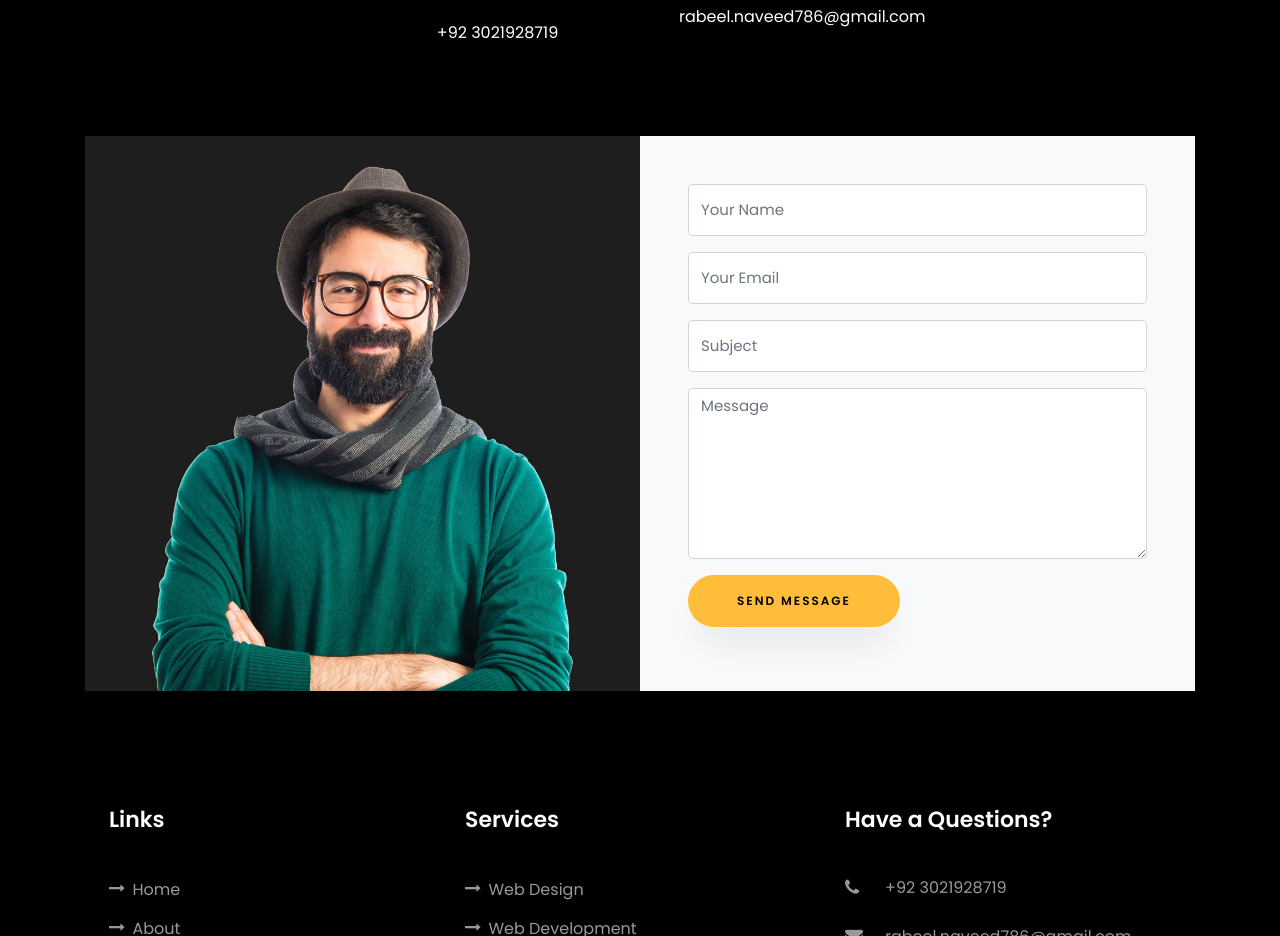
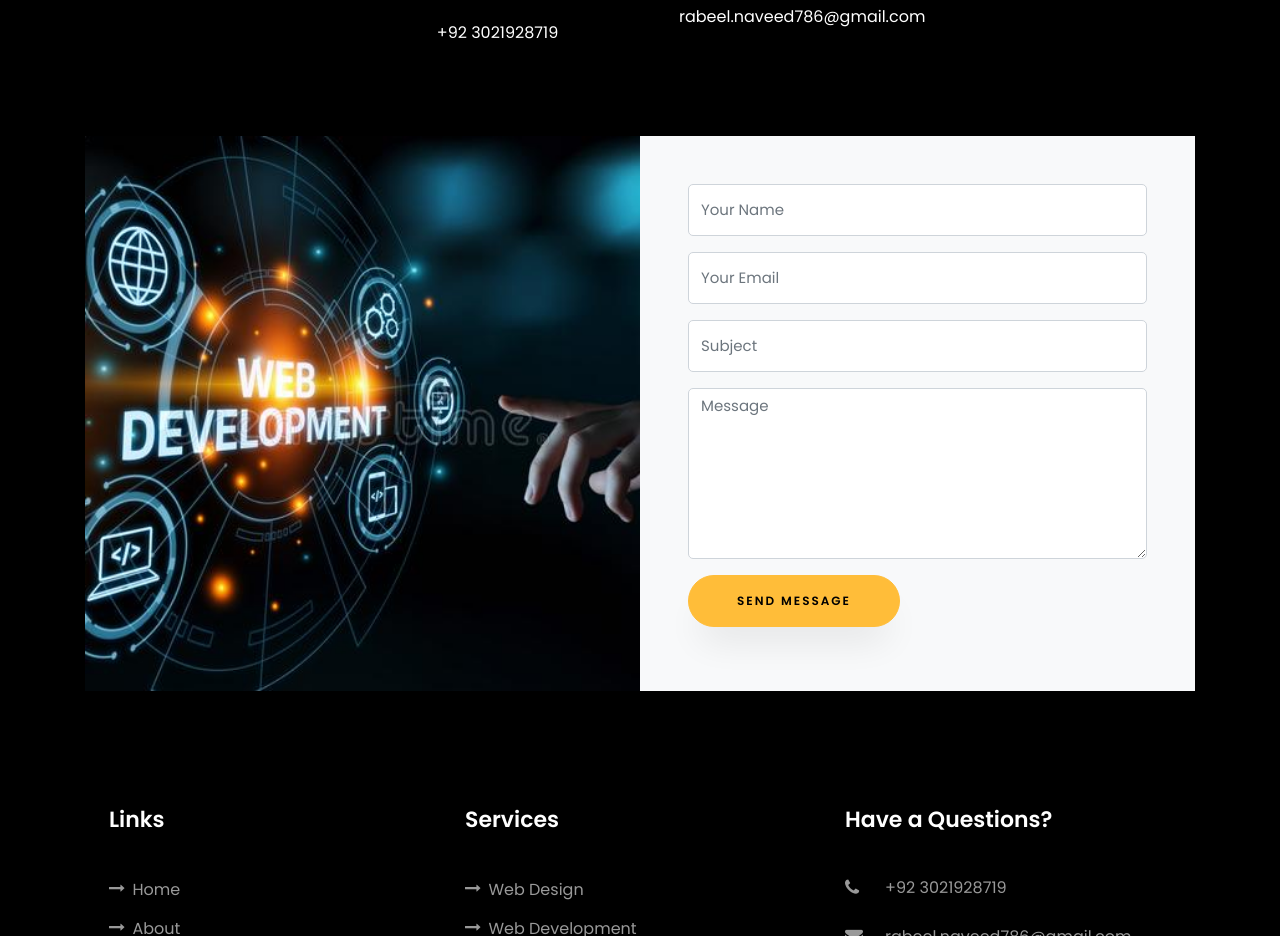
Before and after one commit to Zain082/portfolio, a plain HTML site: page index.html in a window 1280 px wide. Shown: the part 4956-5892 px from the top of the page. Drawn offline with Linux system fonts and the light colour scheme; files whose address does not match are found by name.

Commit message:
Update index.html

```diff
--- a/index.html
+++ b/index.html
@@ -1,7 +1,7 @@
 <!DOCTYPE html>
 <html lang="en">
   <head>
-    <title>Rabeel Portofolio </title>
+    <title>Raheela Portofolio </title>
     <meta charset="utf-8">
     <meta name="viewport" content="width=device-width, initial-scale=1, shrink-to-fit=no">
 
@@ -429,7 +429,7 @@
           </div>
 
           <div class="col-md-6 d-flex">
-          	<div class="img" style="background-image: url(images/about.jpg);"></div>
+          	<div class="img" style="background-image: url(imagess.jpg);"></div>
           </div>
         </div>
       </div>
```
